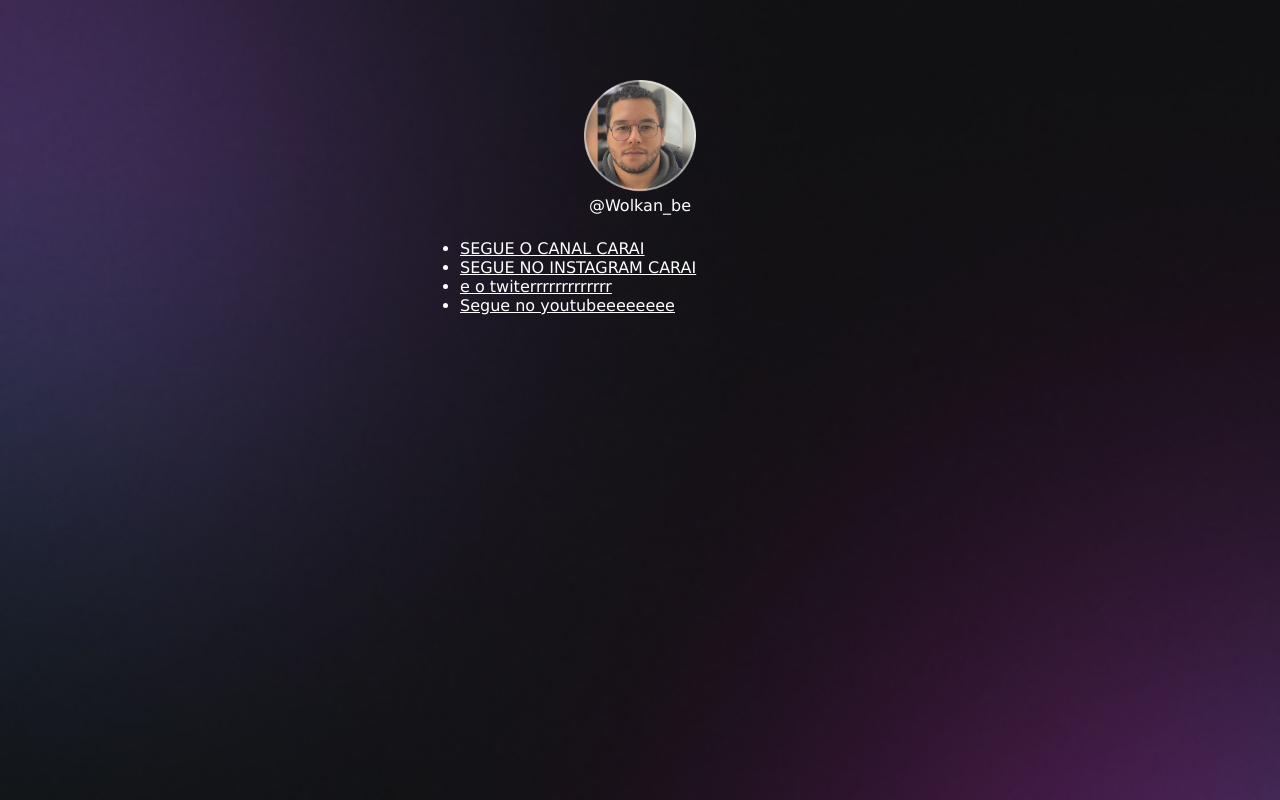
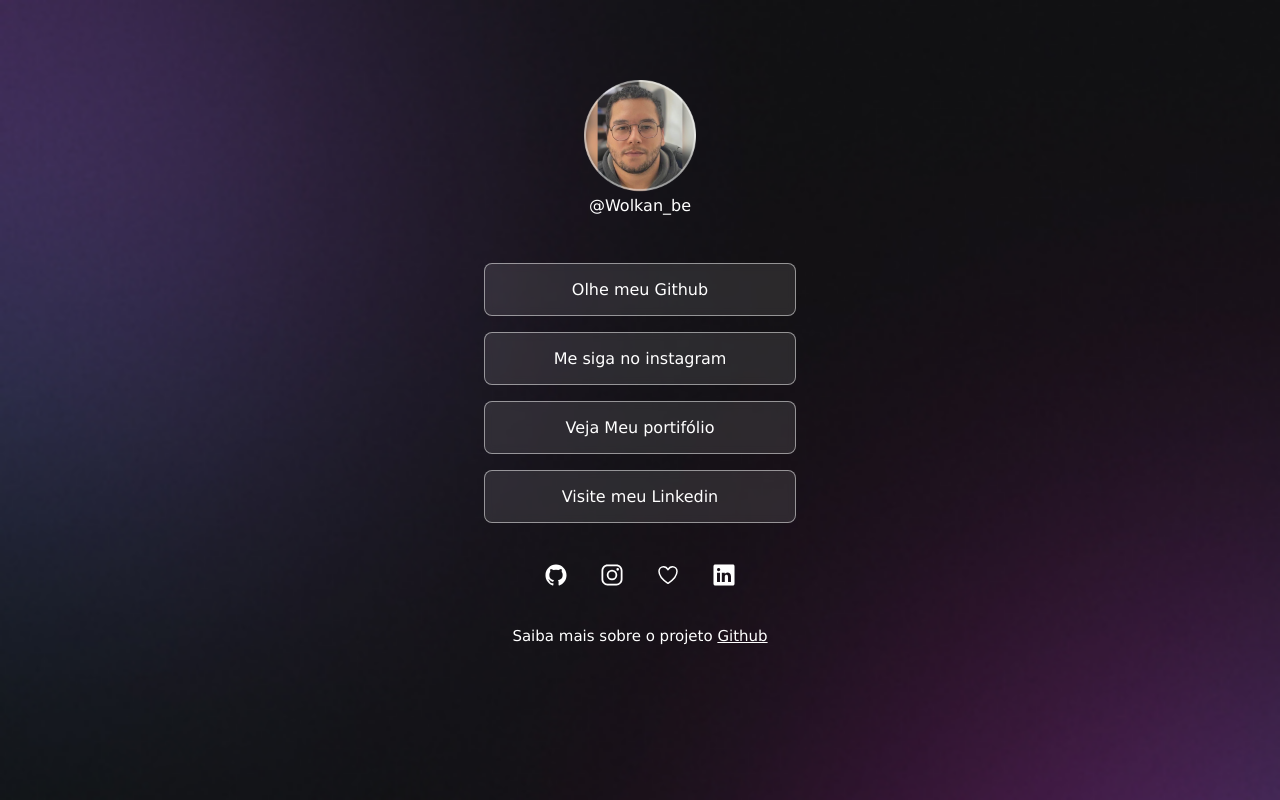
Before and after one commit to Duniinjja/Rocketseat, a plain HTML site: page index.html in a window 1280 px wide. Drawn offline with nearby package versions, Linux system fonts and the light colour scheme.

Commit message:
Add files via upload

```diff
--- a/index.html
+++ b/index.html
@@ -24,28 +24,55 @@
       </div>
       <ul>
         <li>
-          <a href="https://youtu.be/l7VsurR48Ew" target="_blank"
-            >SEGUE O CANAL CARAI</a
+          <a href="https://github.com/Duniinjja" target="_blank"
+            >Olhe meu Github</a
           >
         </li>
 
         <li>
-          <a href="https://www.instagram.com/pretojack/" target="_blank"
-            >SEGUE NO INSTAGRAM CARAI</a
+          <a href="https://www.instagram.com/erick_a.n/" target="_blank"
+            >Me siga no instagram</a
           >
         </li>
 
         <li>
           <a href="https://twitter.com/Capivaranab3" target="_blank"
-            >e o twiterrrrrrrrrrrrr</a
+            >Veja Meu portifólio</a
           >
         </li>
         <li>
-          <a href="https://youtu.be/z6LJypU8Br0" target="_blank"
-            >Segue no youtubeeeeeeee</a
+          <a href="https://www.linkedin.com/in/erickalvesn/" target="_blank"
+            >Visite meu Linkedin</a
           >
         </li>
       </ul>
+      <div id="links-sociais">
+        <a href="https://github.com/Duniinjja"target="_blank">
+          <ion-icon name="logo-github"></ion-icon>
+        </a>
+        <a href="https://www.instagram.com/erick_a.n/"target="_blank">
+        <ion-icon name="logo-instagram"></ion-icon>
+        </a>
+        <a href="https://twitter.com/Capivaranab3"target="_blank">
+        <ion-icon name="heart-outline"></ion-icon>
+        </a>
+        <a href="https://www.linkedin.com/in/erickalvesn/"target="_blank">
+        <ion-icon name="logo-linkedin"></ion-icon>
+        </a>
+      </div>
+      <footer>
+        Saiba mais sobre o projeto <a href="https://github.com/Duniinjja"target="_blank">Github
+        </a>
+      </footer>
     </div>
+
+    <script
+      type="module"
+      src="https://unpkg.com/ionicons@7.1.0/dist/ionicons/ionicons.esm.js"
+    ></script>
+    <script
+      nomodule
+      src="https://unpkg.com/ionicons@7.1.0/dist/ionicons/ionicons.js"
+    ></script>
   </body>
 </html>
--- a/style.css
+++ b/style.css
@@ -14,6 +14,7 @@ body {
 #container {
   width: 360px;
   margin: 56px auto 0px;
+  padding: 0 24px;
 }
 
 #perfil1 {
@@ -36,3 +37,71 @@ body * {
   line-height: 24px;
   margin-top: 8px;
 }
+
+/*Links*/
+ul {
+  list-style: none;
+
+  display: flex;
+  flex-direction: column;
+  gap: 16px;
+
+  padding: 24px 0;
+}
+
+ul li a {
+  display: flex;
+  align-items: center;
+  justify-content: center;
+
+  padding: 16px 24px;
+
+  background: rgba(255, 255, 255, 0.1);
+  border: 1px solid rgba(255, 255, 255, 0.5);
+  border-radius: 8px;
+
+  backdrop-filter: blur(4px);
+  -webkit-backdrop-filter: blur(4px);
+
+  text-decoration: none;
+  font-weight: 500;
+
+  transition: background 0.3s;
+}
+
+/* pseudo-selector*/
+ul li a:hover {
+background: rgba(255, 255, 255, 0.5);
+border: 1.5px solid white;
+}
+
+/* Social Links*/
+#links-sociais {
+display: flex;
+justify-content: center;
+padding: 24px 8;
+
+font-size: 24px;
+}
+
+#links-sociais a {
+  display: flex;
+  align-items: center;
+  justify-content: center;
+  padding: 16px;
+
+  transition: background 0.2s;
+  border-radius: 50%;
+
+}
+
+#links-sociais a:hover {
+  background: rgba(255, 255, 255, 0.2);
+  padding: 16px;
+}
+
+footer {
+  padding: 24px;
+  text-align: center;
+  font-size: 15px;
+}
```
